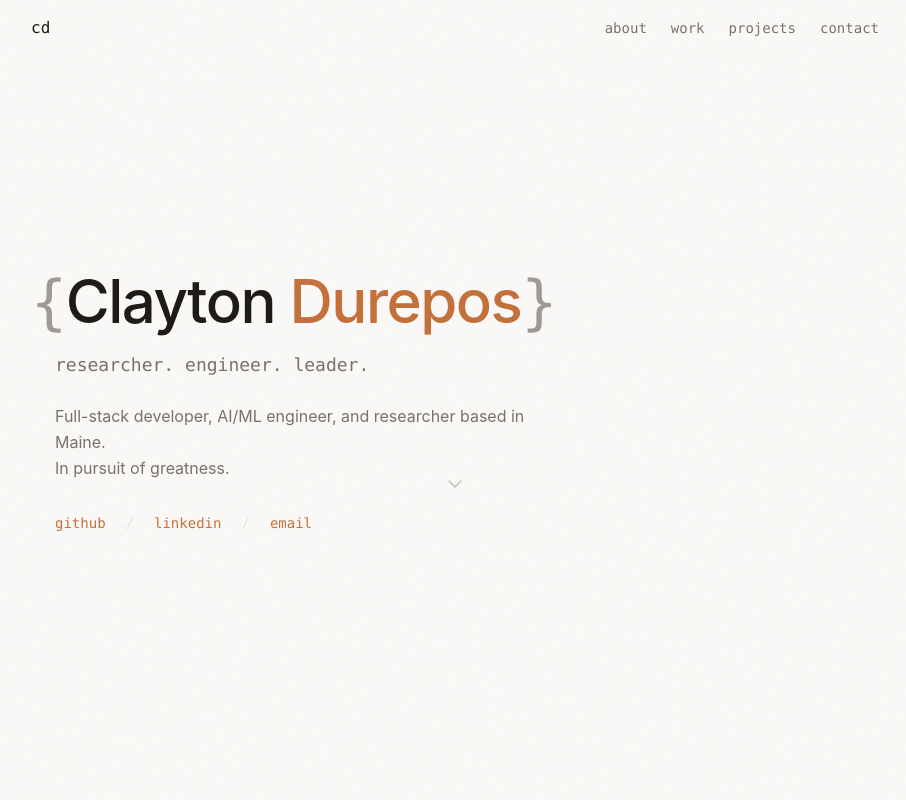
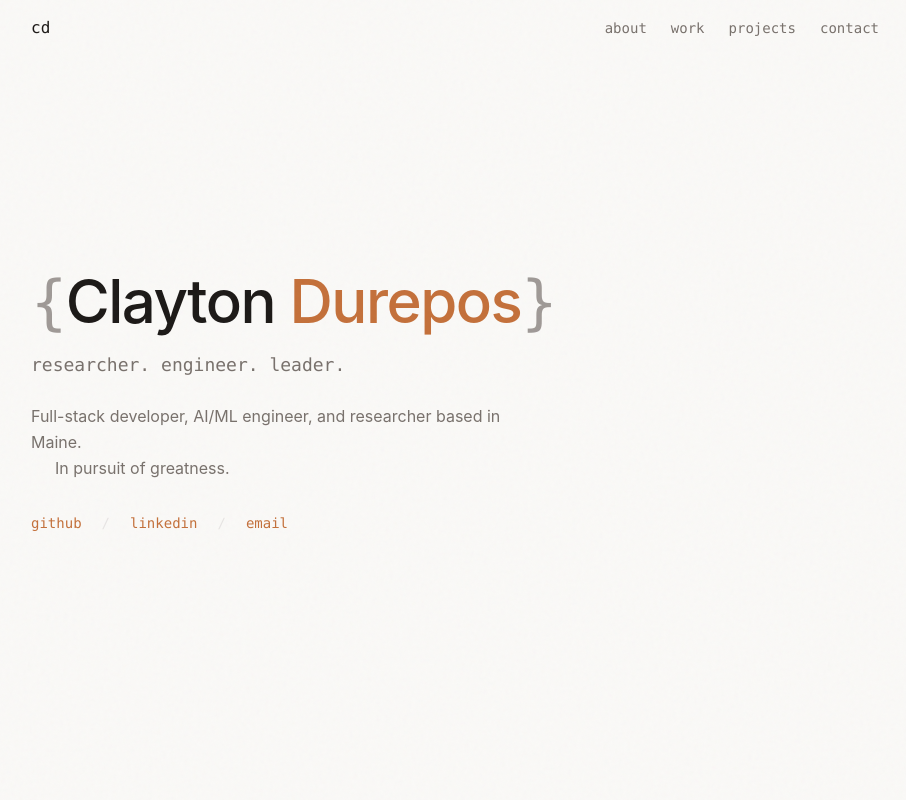
Before and after one commit to cdurepos/personal-website, a React (Vite) app: page / in a window 1280 px wide. Shown: the top 800 px of the page, without its empty margins (185-1091 px from the left). Built offline with nearby package versions, Linux system fonts and the light colour scheme.

Commit message:
more improvements

```diff
--- a/src/components/Hero.tsx
+++ b/src/components/Hero.tsx
@@ -13,13 +13,13 @@ export default function Hero() {
         </FadeIn>
 
         <FadeIn delay={100}>
-          <p className="ml-6 mt-4 font-mono text-base sm:text-lg text-muted">
+          <p className="mt-4 font-mono text-base sm:text-lg text-muted">
             researcher. engineer. leader.
           </p>
         </FadeIn>
 
         <FadeIn delay={200}>
-          <p className="ml-6 mt-6 text-base leading-relaxed text-muted max-w-lg">
+          <p className="mt-6 text-base leading-relaxed text-muted max-w-lg">
             Full-stack developer, AI/ML engineer, and researcher based in Maine.
           </p>
           <p className="ml-6 text-base leading-relaxed text-muted max-w-lg">
@@ -28,7 +28,7 @@ export default function Hero() {
         </FadeIn>
 
         <FadeIn delay={300}>
-          <div className="ml-6 mt-8 flex gap-5 font-mono text-sm">
+          <div className="mt-8 flex gap-5 font-mono text-sm">
             <a
               href="https://github.com/CDurepos"
               target="_blank"
@@ -56,24 +56,6 @@ export default function Hero() {
           </div>
         </FadeIn>
       </div>
-
-      <FadeIn delay={600}>
-        <div className="absolute bottom-10 left-1/2 -translate-x-1/2">
-          <svg
-            className="w-5 h-5 text-muted/50 animate-bounce"
-            fill="none"
-            stroke="currentColor"
-            viewBox="0 0 24 24"
-          >
-            <path
-              strokeLinecap="round"
-              strokeLinejoin="round"
-              strokeWidth={1.5}
-              d="M19 14l-7 7m0 0l-7-7"
-            />
-          </svg>
-        </div>
-      </FadeIn>
     </section>
   );
 }
```
